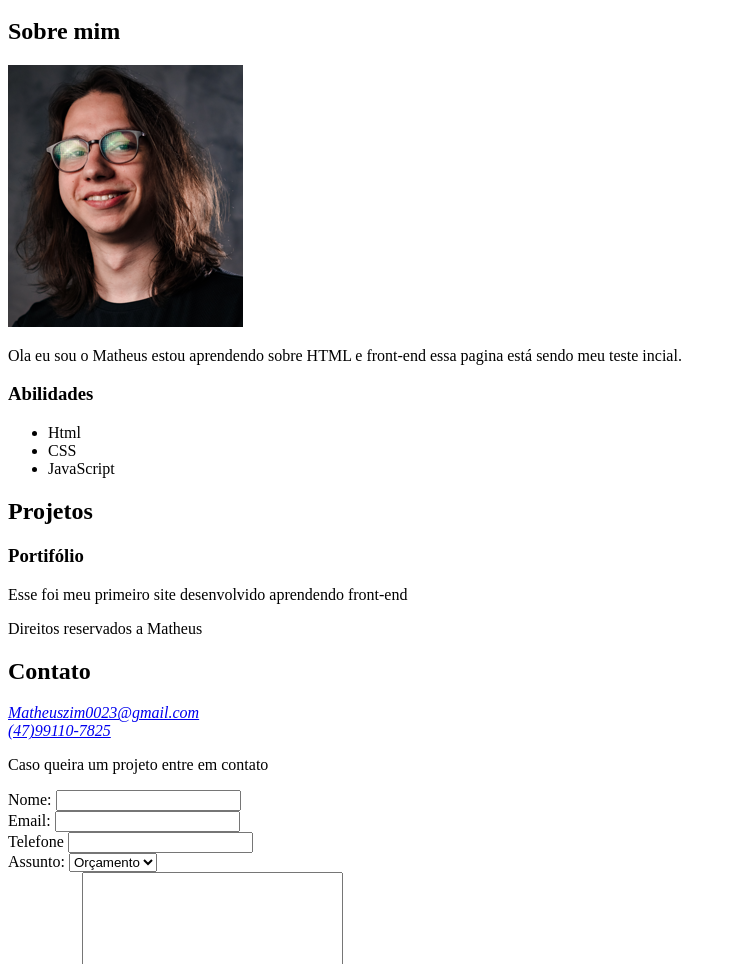
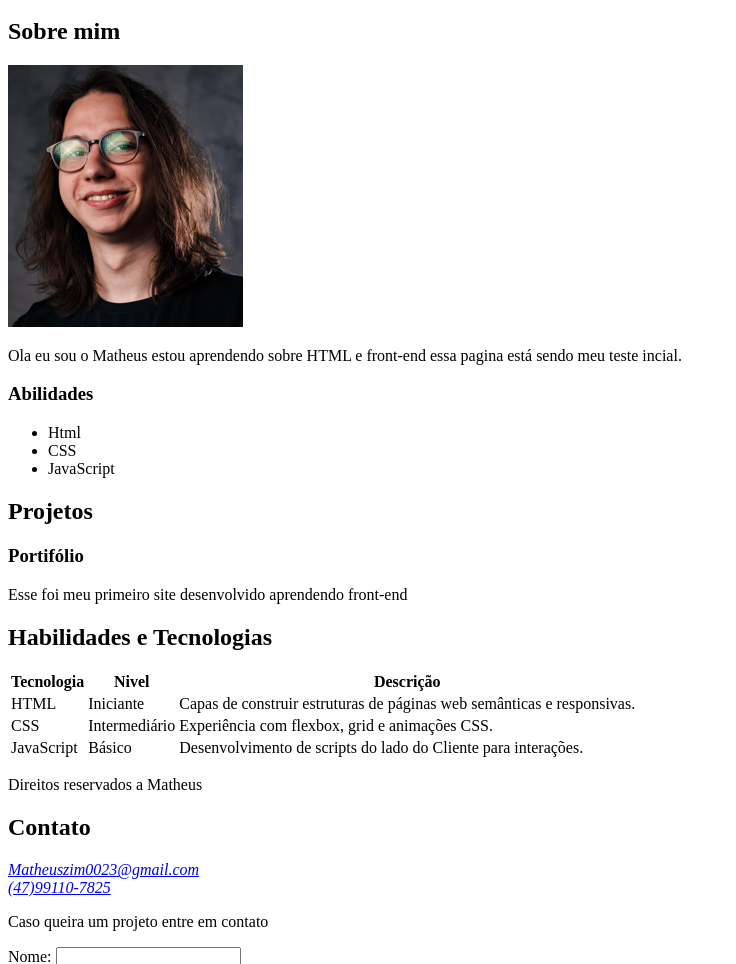
Before and after one commit to Matheuszim0023/meusitehtml, a plain HTML site: page index.html in a window 1280 px wide. Shown: the part 136-1100 px from the top of the page, without its empty margins (0-736 px from the left). Drawn offline with Linux system fonts and the light colour scheme.

Commit message:
Atualizado 27/11

```diff
--- a/index.html
+++ b/index.html
@@ -57,6 +57,56 @@
 
     </Section>
 
+    <section id="habilidades">
+
+        <h2>Habilidades e Tecnologias</h2>
+
+        <table>
+
+            <thead>
+
+                <tr>
+
+                <th>Tecnologia</th>
+                <th>Nivel</th>
+                <th>Descrição</th>
+
+                </tr>
+
+            </thead>
+
+            <tbody>
+
+                <tr>
+
+                    <Td>HTML</Td>
+                    <Td>Iniciante</Td>
+                    <td>Capas de construir estruturas de páginas web semânticas e responsivas.</td>
+
+                </tr>
+
+                <tr>
+
+                    <td>CSS</td>
+                    <td>Intermediário</td>
+                    <td>Experiência com flexbox, grid e animações CSS.</td>
+                </tr>
+
+                <tr>
+
+                    <td>JavaScript</td>
+                    <td>Básico</td>
+                    <td>Desenvolvimento de scripts do lado do Cliente para interações.</td>
+                </tr>
+            </tbody>
+
+
+        </table>
+
+
+
+    </section>
+
     <footer> <!--RodaPé-->
 
         <p>Direitos reservados a Matheus</p>
```
